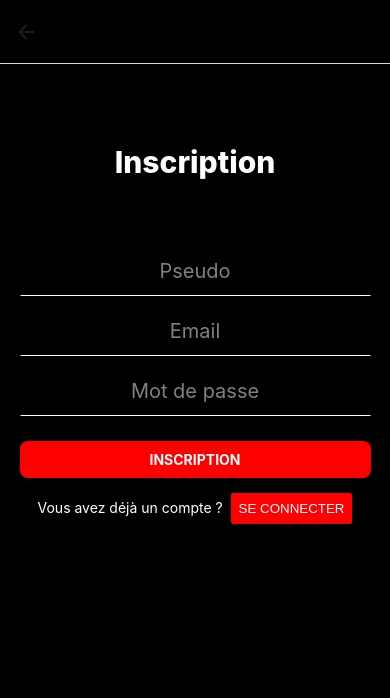
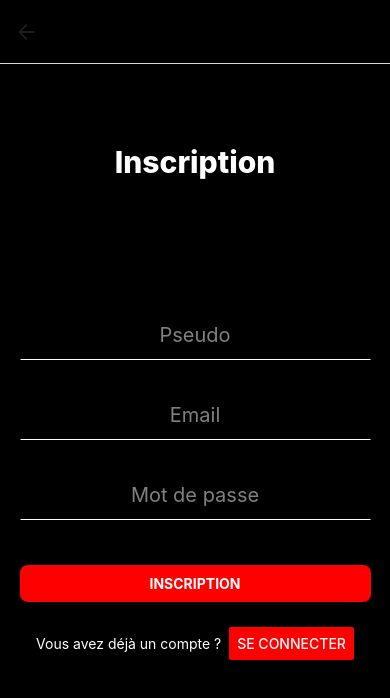
Before and after one commit to adatechschool/projet-mobile-pari_damis, a React Native app in the folder Frontend/: screen /Signup in a window 390 px wide. Shown: the top 698 px of the page. Built offline with nearby package versions, Linux system fonts and the light colour scheme.

Commit message:
signup and login

```diff
--- a/Frontend/components/Login.js
+++ b/Frontend/components/Login.js
@@ -19,13 +19,12 @@ const Login = ({ navigation }) => {
         justifyContent: "center",
         alignItems: "center",
         backgroundColor: "black",
-
       }}
     >
       <View>
         <Text style={styles.Login}>Login</Text>
       </View>
-      <View style={styles.form }>
+      <View style={styles.form}>
         <TextInput
           style={styles.Email}
           placeholder="Email Address"
@@ -42,13 +41,14 @@ const Login = ({ navigation }) => {
         <TouchableOpacity style={styles.customButton} onPress={() => {}}>
           <Text style={styles.buttonText}>SE CONNECTER</Text>
         </TouchableOpacity>
-        {/* <Button title="SE CONNECTER" /> */}
-        <View style={{flexDirection:"row", justifyContent:"center",alignItems:"center"}}>
-
-        <Text style={{ color: "white", }}>
-          Vous n’avez pas de compte ?
-          {/* <Text style={{ fontWeight: 'bold' }}> S’inscrire</Text> */}
-        </Text>
+        <View
+          style={{
+            flexDirection: "row",
+            justifyContent: "center",
+            alignItems: "center",
+          }}
+        >
+          <Text style={{ color: "white" }}>Vous n’avez pas de compte ?</Text>
           <Button
             title="S'inscrire"
             color="red"
@@ -57,20 +57,14 @@ const Login = ({ navigation }) => {
           />
         </View>
         <View style={{ marginVertical: 10 }}>
-        <Text style={{ color: "red" }}>
-          Mot de passe oublié
-        </Text>
+          <Text style={{ color: "red" }}>Mot de passe oublié</Text>
           {/* <Button title="Mot de passe oublié"
         color="red"
 
         titleStyle={{left: 140, bottom: 270 }}
          /> */}
-
         </View>
       </View>
-
-
-
     </View>
   );
 };
@@ -92,9 +86,9 @@ const styles = StyleSheet.create({
     flex: 1,
     justifyContent: "center",
     alignItems: "center",
-    // bottom: 70,
+
     width: "100%",
-    gap:20,
+    gap: 20,
   },
   Email: {
     borderWidth: 1,
@@ -106,7 +100,6 @@ const styles = StyleSheet.create({
     color: "white",
     fontSize: 20,
     textAlign: "center",
-    // bottom: 70,
   },
   MotDePasse: {
     borderWidth: 1,
@@ -118,7 +111,6 @@ const styles = StyleSheet.create({
     color: "white",
     fontSize: 20,
     textAlign: "center",
-    // bottom: 70,
   },
   customButton: {
     borderBottomColor: "red",
@@ -128,13 +120,11 @@ const styles = StyleSheet.create({
     marginTop: 20,
     borderRadius: 8,
     width: "90%",
-    // bottom: 300,
   },
   buttonText: {
     color: "white",
     fontWeight: "700",
     alignItems: "center",
     textAlign: "center",
-
   },
 });
--- a/Frontend/components/Signup.js
+++ b/Frontend/components/Signup.js
@@ -1,6 +1,6 @@
 import React from "react";
-import { NavigationContainer } from '@react-navigation/native';
-import { createNativeStackNavigator } from '@react-navigation/native-stack';
+import { NavigationContainer } from "@react-navigation/native";
+import { createNativeStackNavigator } from "@react-navigation/native-stack";
 import {
   View,
   Text,
@@ -37,29 +37,28 @@ const Signup = ({ navigation }) => {
         <TouchableOpacity style={styles.customButton} onPress={() => {}}>
           <Text style={styles.buttonText}>INSCRIPTION</Text>
         </TouchableOpacity>
-        <Text style={{ color: "white", marginTop: 10 }}>
-          Vous avez déjà un compte ?&nbsp;&nbsp;
-          {/* <Text
-            style={{ color: "red" }}
-            onPress={() => {
-              navigation.navigate("Home");
+        <View
+          style={{
+            flexDirection: "row",
+            justifyContent: "center",
+            alignItems: "center",
           }}
         >
-            Se connecter
-          </Text> */}
+          <Text style={{ color: "white" }}>
+            Vous avez déjà un compte ?&nbsp;&nbsp;
+          </Text>
           <Button
             title="Se connecter"
             color="red"
-        onPress={() => navigation.navigate('Login')}
+            onPress={() => navigation.navigate("Login")}
           />
-        </Text>
+        </View>
       </View>
     </View>
   );
 };
 
 export default Signup;
-
 
 const styles = StyleSheet.create({
   inscription: {
@@ -90,8 +89,9 @@ const styles = StyleSheet.create({
     flex: 1,
     justifyContent: "center",
     alignItems: "center",
-    bottom: 100,
+
     width: "100%",
+    gap: 20,
   },
   text: {
     borderWidth: 1,
```
Lines whose indentation alone changed are shown as unchanged.
